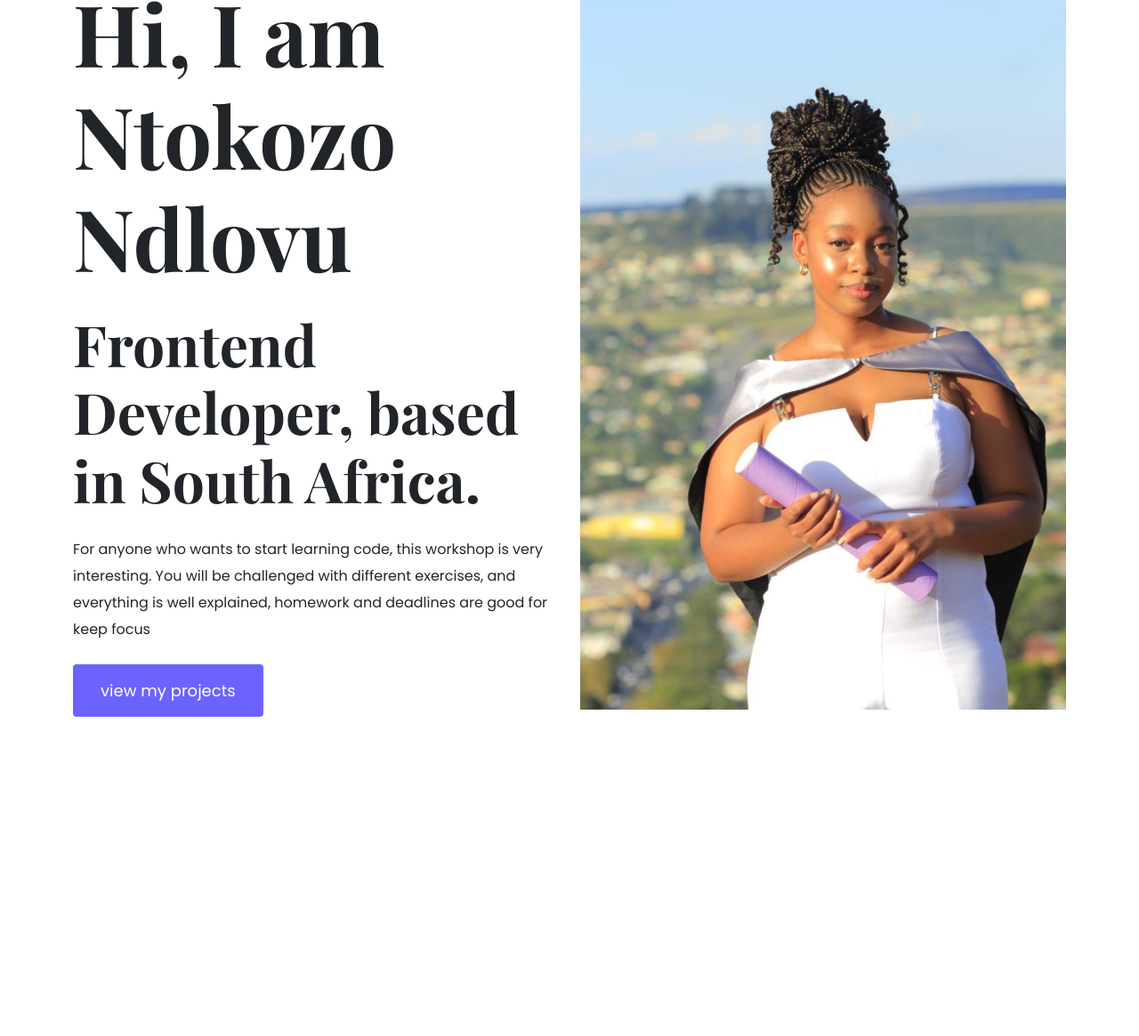
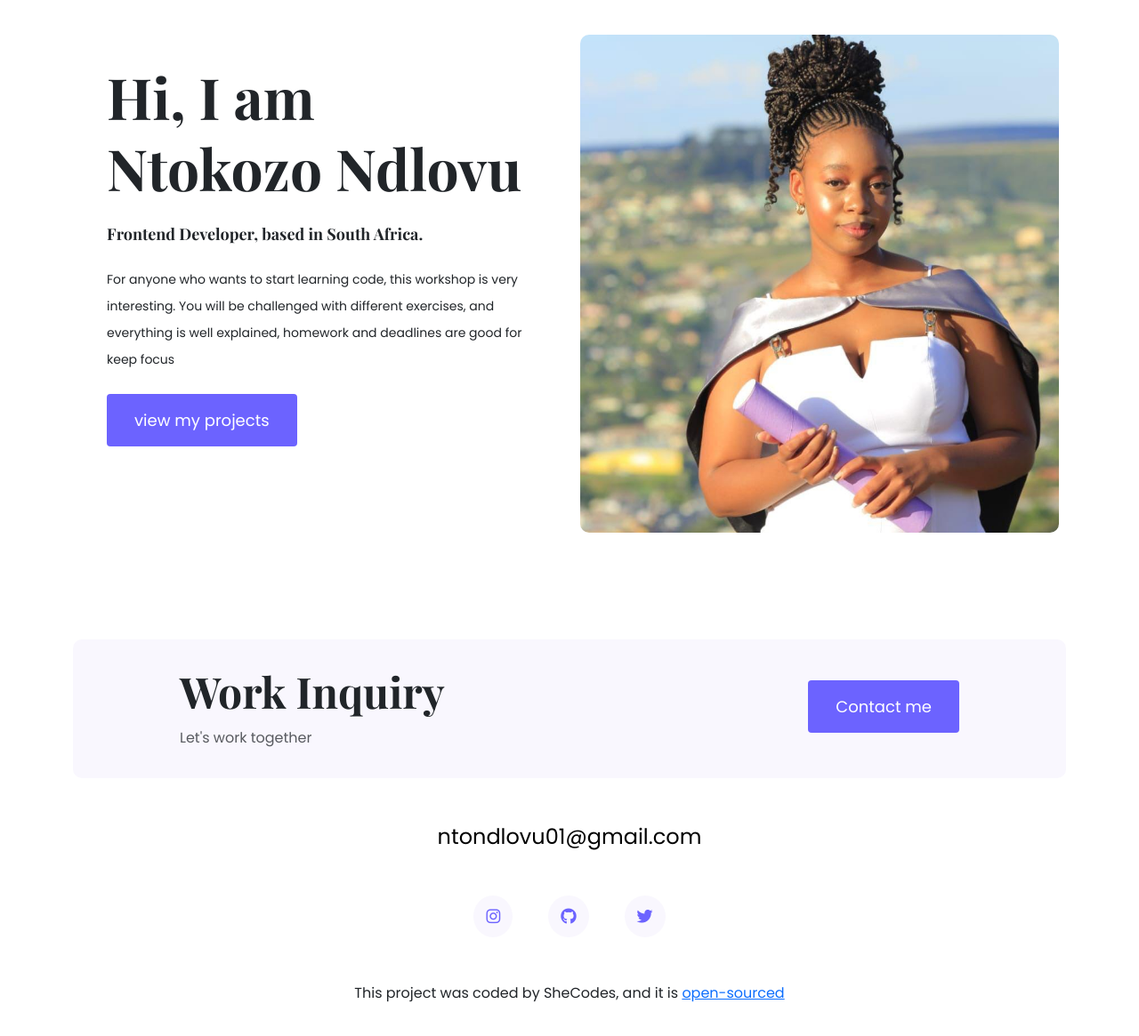
Before and after one commit to NcN001/responsive-project, a plain HTML site: page about.html in a window 1280 px wide. Shown: the part 21-1186 px from the top of the page at 89% size. Before the commit the page ends 827 px from the top, so only its background shows below. Drawn offline with nearby package versions, Linux system fonts and the light colour scheme; a web font is replaced by a local one.

Commit message:
About html
Added image and footer

```diff
--- a/about.html
+++ b/about.html
@@ -39,9 +39,42 @@
         <a href="" class="btn btn-branding">view my projects</a>
       </div>
     </div>
-    <div class="col-lg-6">
+    <div class="image col-lg-6">
      <img src="images/NT.jpeg" alt="" class="img-fluid" />
     </div>
     </div>
   </div>
+  <footer class="container">
+    <div class="contact-box d-flex justify-content-between mb-5 d-none d-md-flex">
+<div>
+  <h4>Work Inquiry</h4>
+  <p class="text-muted">Let's work together</p>
+</div>
+<div>
+  <a href="contact.html" class="btn btn-branding mt-3">
+Contact me
+  </a>
+</div>
+</div>
+<div class="d-flex justify-content-center mb-5">
+ <a href="mailto:ntondlovu01@gmail.com" class="email-link">
+  ntondlovu01@gmail.com
+ </a>
+</div>
+<div class="social-links d-flex justify-content-center">
+        <a href="hhtps://www.instagram.com/patricia" target="_blank" title="Instagram Profile">
+          <i class="fab fa-instagram"></i>
+        </a>
+        <a href="hhtps://www.github.com/patricia" target="_blank" title="github profile">
+          <i class="fab fa-github"></i>
+        </a>
+        <a href="hhtps://www.twitter.com/patricia" target="_blank" title="twitter profile">
+          <i class="fab fa-twitter"></i>
+        </a>
+      </div>
+      <p class="text-center mt-5">
+        This project was coded by SheCodes, and it is
+        <a href="hhtps://www.github.com/patricia" target="_blank">open-sourced</a>
+      </p>
+    </footer>
 </body>
--- a/style.css
+++ b/style.css
@@ -52,6 +52,35 @@ p {
   line-height: 2;
   font-size: 24px;
 }
+
+.content-container {
+  padding: 60px 20px;
+}
+
+.content h1 {
+  font-size: 64px;
+  line-height: 80px;
+}
+
+.content h2 {
+  font-size: 18px;
+  font-family: var(--default-font-family);
+}
+
+.content p {
+  font-size: 14px;
+}
+
+.content {
+  margin: 30px;
+}
+ .image img {
+  width: 560px;
+  height: 560px;
+  object-fit: cover;
+  border-radius: 10px;
+}
+
 
 .btn-branding {
   background: var(--branding-color);
```
